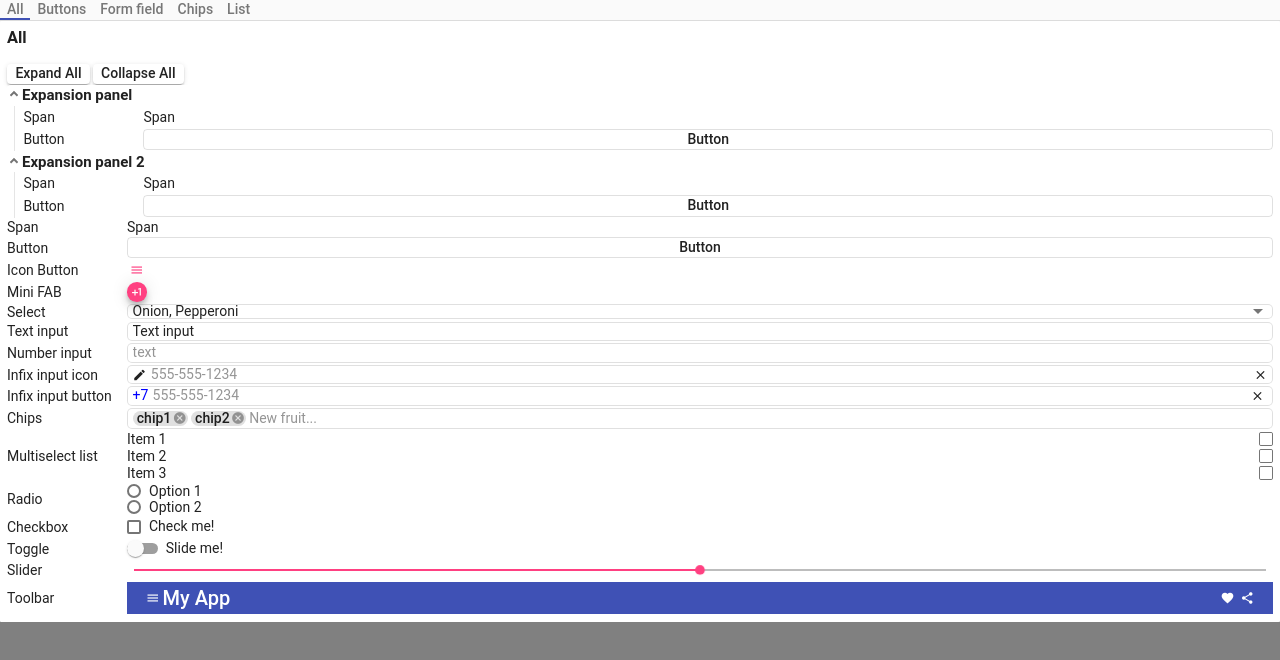
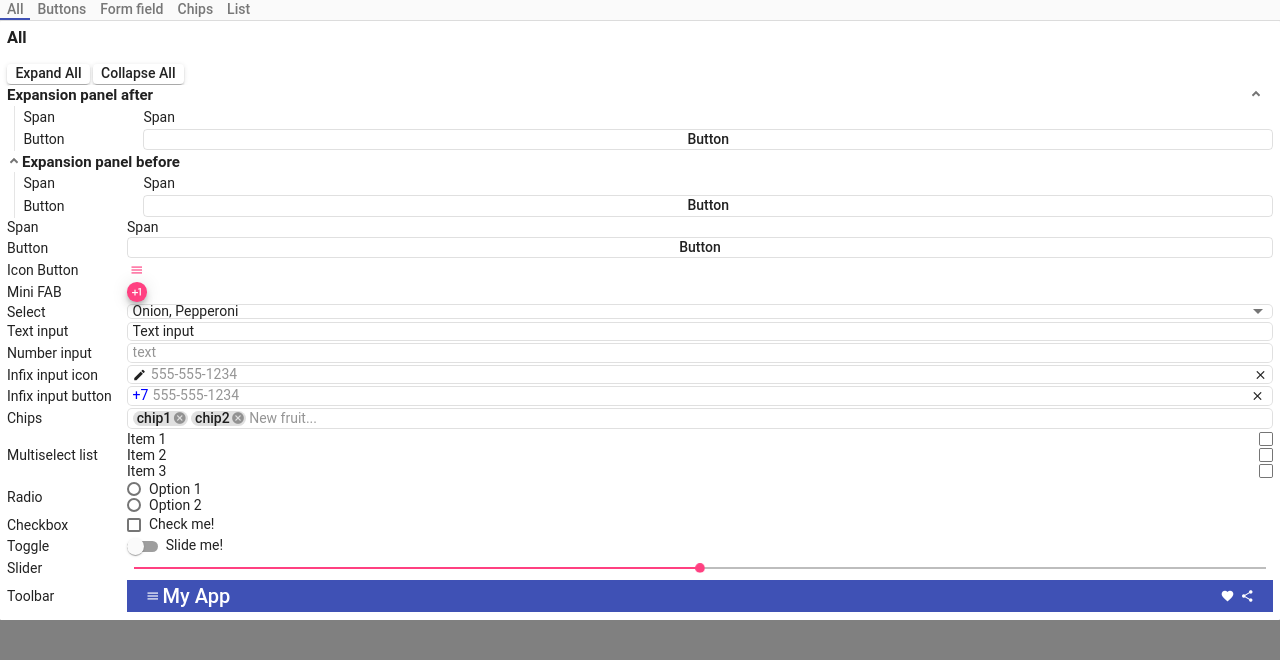
Before and after one commit to ZFail/angular-material-compact, an Angular app: page / in a window 1280 px wide. Shown: the top 660 px of the page. Built offline with nearby package versions, Linux system fonts and the light colour scheme.

Commit message:
fix list and expansion-panel

```diff
--- a/src/app/components/all/all.component.html
+++ b/src/app/components/all/all.component.html
@@ -8,7 +8,7 @@
         <mat-expansion-panel expanded="true">
             <mat-expansion-panel-header>
                 <mat-panel-title>
-                    Expansion panel
+                    Expansion panel after
                 </mat-panel-title>
             </mat-expansion-panel-header>
             <div class="row">
@@ -24,10 +24,10 @@
                 </div>
             </div>
         </mat-expansion-panel>
-        <mat-expansion-panel expanded="true">
+        <mat-expansion-panel expanded="true" togglePosition="before">
             <mat-expansion-panel-header>
                 <mat-panel-title>
-                    Expansion panel 2
+                    Expansion panel before
                 </mat-panel-title>
             </mat-expansion-panel-header>
             <div class="row">
--- a/src/theme/components/expansion-panel.scss
+++ b/src/theme/components/expansion-panel.scss
@@ -27,10 +27,13 @@
     padding: 2px !important;
   }
   .mat-expansion-indicator {
-    order: -1;
+    //order: -1;
     width: 1em;
     display: flex;
     flex-direction: column;
     align-items: center;
   }
+  .mat-expansion-panel-header.mat-expansion-toggle-indicator-before .mat-expansion-indicator {
+    margin: 0 !important;
+  }
 }
--- a/src/theme/components/list.scss
+++ b/src/theme/components/list.scss
@@ -2,7 +2,7 @@
 
 @mixin list-theme($config-or-theme) {
   .mat-list-base .mat-list-item, .mat-list-base .mat-list-option {
-    height: 1.2em !important;
+    height: auto !important;
   }
   $config: mat-get-typography-config($config-or-theme);
   $font-family: mat-font-family($config);
```
